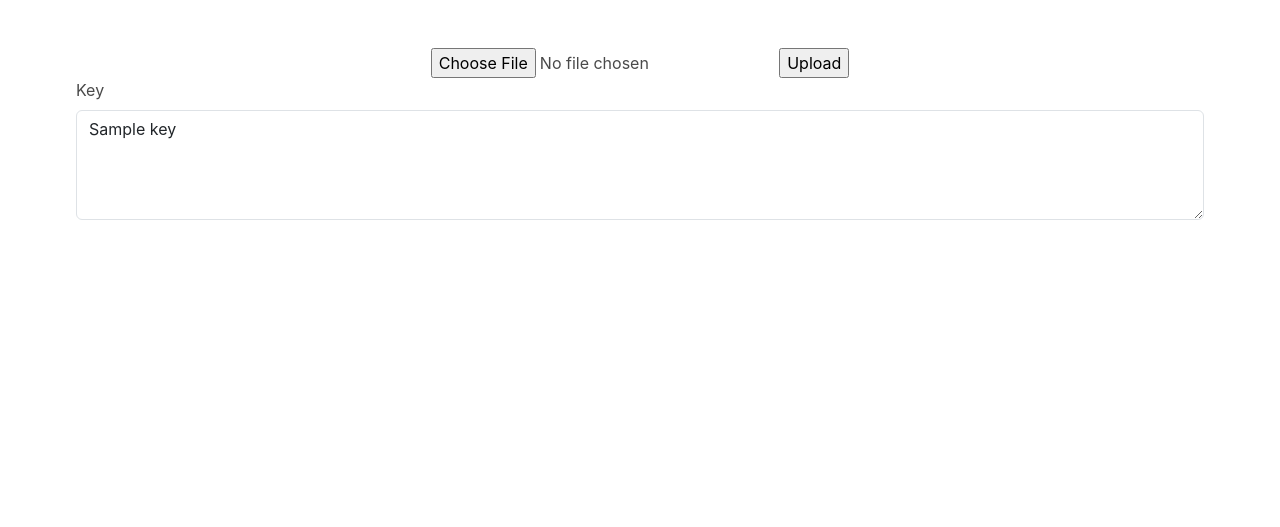
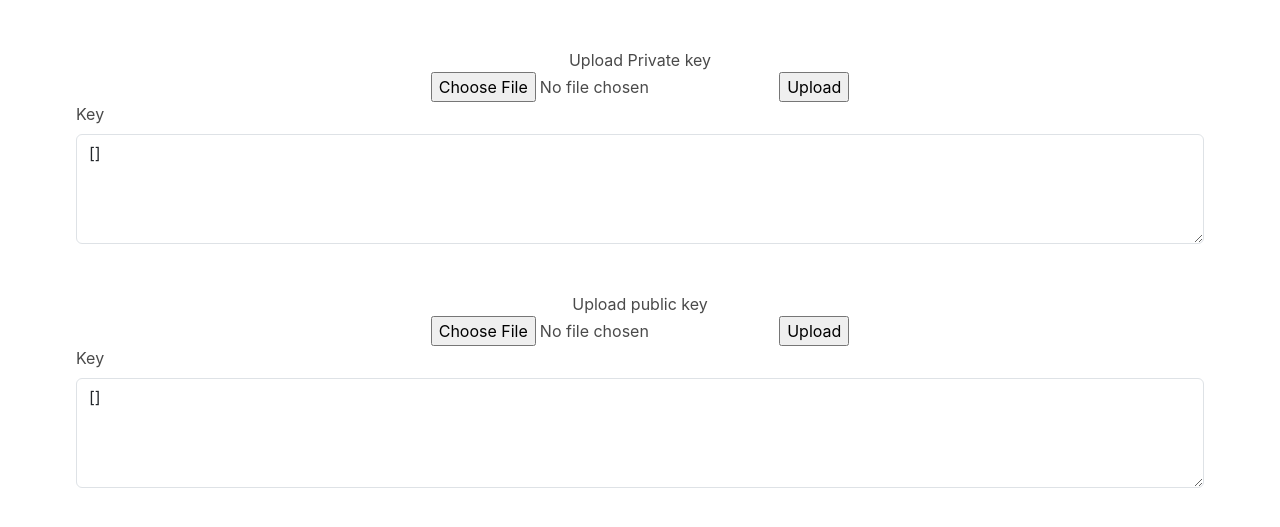
Before and after one commit to ghanem025/Blockchain-app, a Flask app: template src/templates/upload_key.html in a window 1280 px wide. Shown: the part 72-599 px from the top of the page. Run offline with Flask 3, Linux system fonts and the light colour scheme; the template is opened without the code that fills it: most values are stand-ins (such as "Sample title", 1, 10 or a date in 2020); some libraries are stand-ins or nearby versions.

Commit message:
Upload page for public and private key completed

```diff
--- a/src/main.py
+++ b/src/main.py
@@ -116,18 +116,19 @@
     print(blockchain.mine(str(uuidOne), diagnosis, doctor, symptoms, treatment, prescription))
     return render_template("update_key.html", key=public_key_data)
 
-@main.route('/upload', methods=['POST'])
-def upload_key():
-    uploaded_file = request.files['file']
-    file_info = uploaded_file.read().decode('utf-8').replace("\\n", "\n")
-    return render_template("add_block.html", key=file_info)
 
-@main.route('/upload_keys', methods=['POST'])
+@main.route('/upload_private', methods=['POST'])
 def upload_private_key():
-    uploaded_file = request.files['file']
-    file_info = uploaded_file.read().decode('utf-8').replace("\\n", "\n")
+    uploaded_file = request.files['private_file']
+    private_key = uploaded_file.read().decode('utf-8').replace("\\n", "\n")
+    return render_template('upload_key.html', private_key = private_key)
 
-    return render_template('upload_key.html', key=file_info)
+@main.route('/upload_public', methods=['POST'])
+def upload_public_key():
+    uploaded_file = request.files['public_file']
+    public_key = uploaded_file.read().decode('utf-8').replace("\\n", "\n")
+
+    return render_template('upload_key.html', public_key = public_key)
 
 @main.route('/fancy_display')
 def fancy_display():
--- a/src/templates/add_block.html
+++ b/src/templates/add_block.html
@@ -2,9 +2,9 @@
 {% block content %}
 <div>
 
-    <form method="POST" action="/upload" enctype="multipart/form-data">
+    <form method="POST" action="/upload_public" enctype="multipart/form-data">
          <div>
-            <input type="file" name="file" />
+            <input type="file" name="public_file" />
             <input type = "submit" value="Upload">
         </div>
     </form>
--- a/src/templates/upload_key.html
+++ b/src/templates/upload_key.html
@@ -2,28 +2,76 @@
 
 {% block content %}
 <div>
-    <form method="POST" action="/upload_keys" enctype="multipart/form-data">
+    <form method="POST" action="/upload_private" enctype="multipart/form-data">
         <div>
-           <input type="file" name="file">
+            <p> Upload Private key</p>
+            <input type="file" name="private_file">
             <input type = "submit" value="Upload">
         </div>
+        <div class="form-outline mb-5">
+            <div class="control">
+                <label class="form-label" for="user">Key</label>
+                <textarea
+                id="prikey"
+                readonly
+                rows="4"
+                cols="50"
+                class="form-control"
+                type="privatekey"
+                name="privatekey"
+                >{{ private_key }}</textarea>
+            </div>
+        </div>
     </form>
+
+    <form method="POST" action="/upload_public" enctype="multipart/form-data">
+        <div>
+            <p> Upload public key</p>
+            <input type="file" name="public_file">
+            <input type = "submit" value="Upload">
+        </div>
 
         <div class="form-outline mb-5">
             <div class="control">
                 <label class="form-label" for="user">Key</label>
                 <textarea
+                id="pubkey"
                 readonly
                 rows="4"
                 cols="50"
                 class="form-control"
                 type="publickey"
                 name="publickey"
-            >{{ key }}</textarea>
+                >{{ public_key }}</textarea>
             </div>
         </div>
+    </form>
+
 </div>
 
+<script>
+
+    var private_key = localStorage.getItem('private_key');
+
+    if(!private_key) {
+        private_key  = `{{ private_key }}`;
+        localStorage.setItem('private_key', private_key);
+    }
+
+    var public_key = localStorage.getItem('public_key');
+
+    if(!public_key) {
+        public_key  = `{{ public_key }}`;
+        localStorage.setItem('public_key', public_key);
+    }
+
+    var private_key_element = document.getElementById("prikey");
+    private_key_element.textContent = private_key;
+
+    var public_key_element = document.getElementById("pubkey");
+    public_key_element.textContent = public_key;
+
+</script>
 
 
 {%endblock%}
```
Also changed, not shown: src/blockchain.py (+5 -5 lines). Lines whose indentation alone changed are shown as unchanged.
